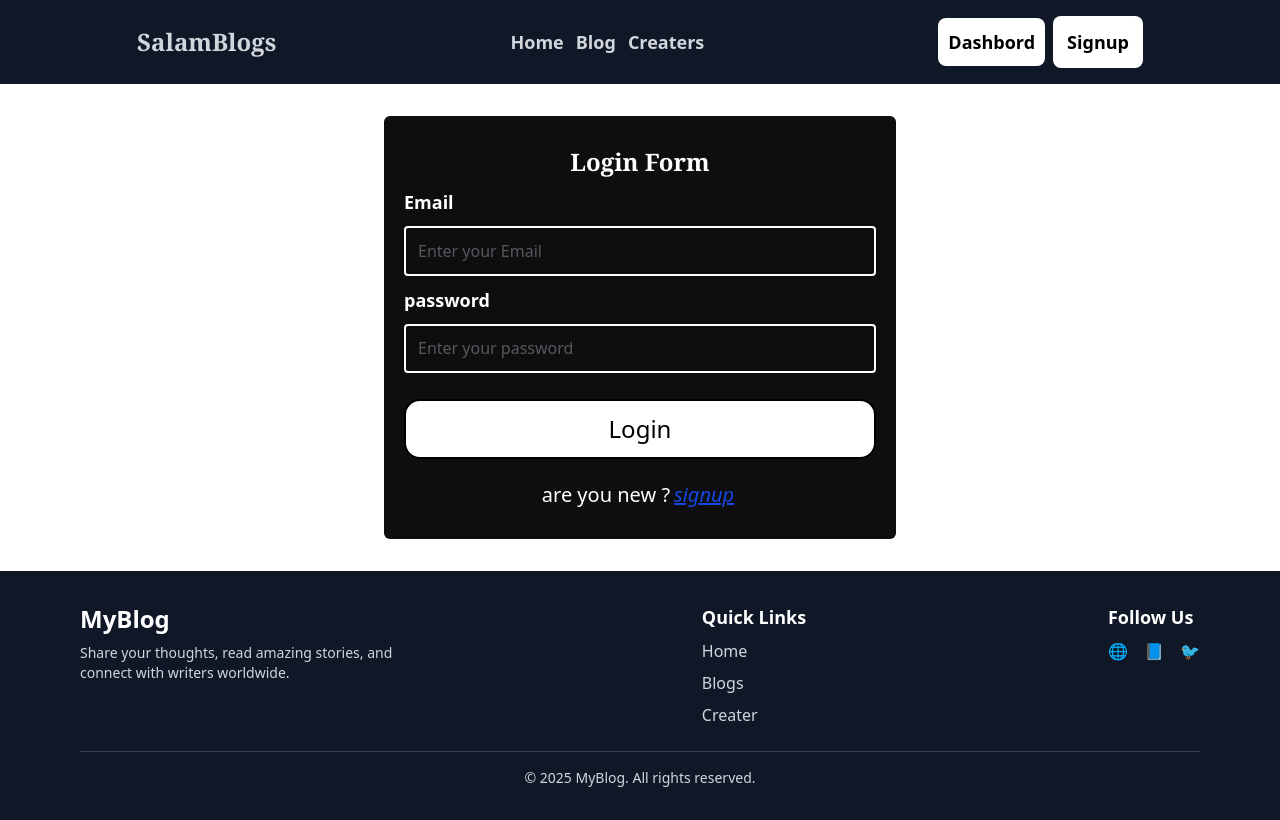
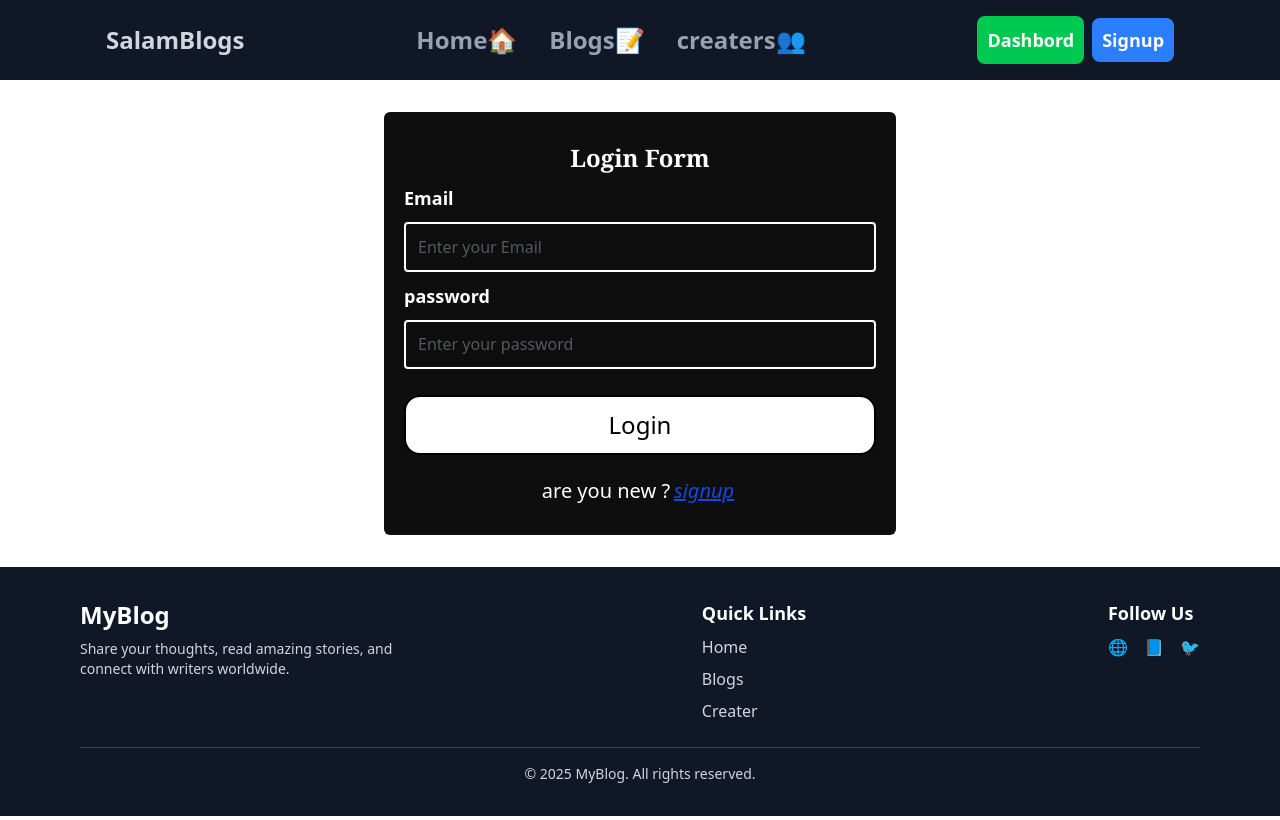
Before and after one commit to salamkhn/blog-client, a React (Vite) app: page /login in a window 1280 px wide. Built offline with nearby package versions, Linux system fonts and the light colour scheme; no server answers.

Commit message:
header and footer edit and singlePage fixing

```diff
--- a/src/components/Dashbode.jsx
+++ b/src/components/Dashbode.jsx
@@ -6,6 +6,7 @@ import { NavLink } from 'react-router-dom'
 import { useContext } from 'react'
 import Blogcontext from './context/createContext'
 import { useNavigate } from 'react-router-dom'
+import toast from 'react-hot-toast'
 
 const Dashbord = () => {
   const [userSpecifiedBlogs, setuserSpecifiedBlogs] = useState([])
@@ -46,15 +47,31 @@ const Dashbord = () => {
   }, [])
 
 
+  //handle clicked btn
+  const deleteHandle = async (id) => {
+    console.log("this id fetched-for deleting btn :", id)
+    try {
+      const { data } = await axios.delete(`http://localhost:3333/api/blog/deleteblog/${id}`,
+        { withCredentials: true }
+
+      )
+      console.log("dara form delete Blog :", data)
+      setuserSpecifiedBlogs(pre => pre.filter(blog => blog._id !== id))
+      toast.success('🗑️ blog deleted successfully')
+
+    } catch (err) {
+      console.log("error in handleDelete btn :", err)
+    }
+  }
   return (<>
-    <div className='w-screen h-screen flex'>
+    <div className=' flex'>
 
       {/* left side */}
 
       <div>
         {
           filteredCreater?.map((filtercreater, index) => {
-            return <div className='hidden md:block bg-gray-400 min-w-[20rem] h-auto py-3.5 mb-2   flex flex-col px-4     py-3.5  gap-3 space-y-5'>
+            return <div key={filtercreater._id || index} className='hidden md:block bg-gray-400 min-w-[20rem] h-auto py-3.5 mb-2   flex flex-col px-4     py-3.5  gap-3 space-y-5'>
               <div className='flex flex-row justify-center items-center'>
                 <figure className='w-40 h-40 rounded-full overflow-hidden'>
                   <img style={{ boxShadow: " rgba(50, 50, 93, 0.25) 0px 13px 27px -5px, rgba(0, 0, 0, 0.3) 0px 8px 16px -8px" }} className='w-full h-full object-cover' src={filtercreater.userprofile} alt="image-loading" />
@@ -83,31 +100,38 @@ const Dashbord = () => {
 
       {/* reght side */}
       <div>
-        <div className="grid grid-cols-1 sm:grid-cols-2 lg:grid-cols-4 gap-6 my-14 mx-6">
+        <div className="grid grid-cols-1  lg:grid-cols-3 gap-6 py-14 mx-6 h-auto">
           {userSpecifiedBlogs?.map((blog, index) => {
-            return (<> <NavLink key={blog._id || index} to={`/blogdetail/${blog._id}`}
-
+            console.log("blog_id-checking =:>", blog._id)
+            return (<> <div key={blog._id || index}
               className="bg-[#101828] text-white rounded-lg shadow-lg overflow-hidden transform hover:scale-105 hover:shadow-2xl transition duration-300 flex flex-col"
             >
               {/* Image */}
-              <div className="w-full h-56 overflow-hidden">
+              <NavLink to={`/blogdetail/${blog._id}`} className="w-full h-56 overflow-hidden">
+
                 <img
                   src={blog.image}
                   alt="blog_image"
                   className="w-full h-full object-cover hover:opacity-70 transition duration-300"
                 />
-              </div>
+              </NavLink>
+
 
               {/* Content */}
               <div className="p-5 flex flex-col gap-3">
                 <h2 className="text-xl font-bold font-serif">
                   {blog.title}
                 </h2>
-                <span className="text-sm text-gray-300 bg-gray-700 px-3 py-1 rounded-full w-fit">
-                  {blog.category}
-                </span>
+                <div className='flex flex-row justify-between'>
+                  <span className="text-sm text-gray-300 bg-gray-700 px-3 pt-2 rounded-full w-fit">
+                    {blog.category}
+                  </span>
+
+                  <button onClick={() => deleteHandle(blog._id)} className='bg-red-500 py-1.5 px-1.5 rounded-sm hover:rounded:lg cursor-pointer'>Delete</button>
+                </div>
               </div>
-            </NavLink>
+            </div>
+
             </>);
           })}
         </div>
--- a/src/components/DashbordComponents/CreateBlog.jsx
+++ b/src/components/DashbordComponents/CreateBlog.jsx
@@ -25,6 +25,10 @@ export const CreateBlog = () => {
 
   const handlecreateBlog = async (e) => {
     e.preventDefault()
+    if (!blog.image) {
+      toast.error("⚠️Please provide an image before posting blog")
+      return
+    }
     try {
       //working with formData() so that we can  save files
       const formdata = new FormData();
@@ -44,10 +48,21 @@ export const CreateBlog = () => {
 
       //showing response in toastx
       toast.success(data.message)
+      // setting field's to empty
+      setblog({
+        category: "education",
+        content: "",
+        image: "",
+        title: ""
+      })
+      navigate("/dashbord")
 
     } catch (err) {
       toast.error(err.response.data.message)
     }
+
+
+
   }
 
   //categories Array
--- a/src/components/Header.jsx
+++ b/src/components/Header.jsx
@@ -24,34 +24,58 @@ const Header = () => {
   const token = localStorage.getItem("jwt");
   console.log("token in header :", token)
   return (<>
-    <header className='bg-[#101828] py-4 px-5 text-gray-300 flex flex-row justify-between md:justify-around'>
+    <header className='sticky top-0 z-50 bg-[#101828] py-4 px-5 text-gray-300 flex flex-row justify-between md:justify-around'>
 
       <div className='flex flex-row items-center justify-center'>
-        <h1 className='text-2xl font-bold font-serif'>SalamBlogs</h1>
+        <h1 className='text-xl sm:text-2xl font-bold'>SalamBlogs</h1>
       </div>
 
       {/* menu for md aur us sa uper wali fields ka andar  */}
-      <ul className='hidden  md:flex flex-row text gap-3 items-center justify-center justify-between'>
-        <li><a className='font-semibold text-lg' href="/">Home</a></li>
-        <li><a className='font-semibold text-lg' href="/blogs">Blog</a></li>
-        <li><a className='font-semibold text-lg' href="/creaters">Creaters</a></li>
+      <ul className='hidden   md:flex flex-row text gap-8 items-center justify-center justify-between'>
+        <li><NavLink to={"/"} className={({ isActive }) =>
+          isActive ?
+            "font-semibold text-2xl font-extrabold text-indigo-400 hover:text-blue-300 transition duration-200 " :
+            "font-semibold text-2xl font-extrabold text-gray-400"
+        } >Home🏠</NavLink></li>
+        <li><NavLink to={"/blogs"} className={({ isActive }) =>
+          isActive ?
+            "font-semibold text-2xl font-extrabold text-indigo-400 hover:text-blue-300 transition duration-200 " :
+            "font-semibold text-2xl font-extrabold text-gray-400"
+        } >Blogs📝</NavLink></li>
+
+        <li><NavLink to={"/creaters"} className={({ isActive }) =>
+          isActive ?
+            "font-semibold text-2xl font-extrabold text-indigo-400 hover:text-blue-300 transition duration-200 " :
+            "font-semibold text-2xl font-extrabold text-gray-400"
+        } >creaters👥</NavLink></li>
       </ul>
-
-
       <div className='flex flex-row gap-2 items-center justify-center'>
-        <button onClick={handledashbord} className="bg-white text-black cursor-pointer rounded-lg hover:bg-black hover:bg-gray-200 transition duration-300  py-2.5 px-2.5 font-semibold text-lg">Dashbord</button>
+        <button onClick={handledashbord} className="bg-green-500 text-white hover:bg-green-600 text-black cursor-pointer rounded-lg hover:bg-black hover:bg-gray-200 transition duration-300  py-2.5 px-2.5 font-semibold text-md md:text-lg">Dashbord</button>
         {
-          token ? <button onClick={clearToken} className='bg-white text-black cursor-pointer rounded-lg hover:bg-black hover:bg-gray-200 transition duration-300  py-2.5 px-2.5 font-semibold text-lg'>Logout</button>
-            : <NavLink to="/signup" className='bg-white text-black cursor-pointer rounded-lg hover:bg-black hover:bg-gray-200 transition duration-300  py-3 px-3.5 font-semibold text-lg'>Signup</NavLink >
+          token ? <button onClick={clearToken} className='bg-red-500 hover:bg-red-600 text-white  cursor-pointer rounded-md transition transition duration-300 duration-300  py-2.5 px-2.5 font-semibold  text-md md:text-lg'>Logout</button>
+            : <NavLink to="/signup" className='bg-blue-500 text-white hover:bg-blue-600 cursor-pointer rounded-lg  transition duration-300 py-1.5  md:py-2 md:px-2.5   font-semibold text-lg'>Signup</NavLink >
         }
       </div>
       {/*menu for md sa nicha wali fields ka andar  */}
     </header>
-    <div className='md:hidden flex flex-row justify-around fixed bg-gray-400 bottom-0 left-0 m-auto w-full z-20 text gap-3 items-center justify-center justify-between'>
+    <div className='md:hidden flex flex-row justify-around fixed bg-[#101828] bottom-0 left-0 m-auto w-full z-20 text gap-3 items-center justify-center justify-between'>
       <ul className='flex justify-around w-full flex-row gap-3 py-6' >
-        <li className='border border-white bg-white  py-2  px-3 rounded-md text-black hover:bg-gray-400 hover:text-shadow-indigo-100'><a className='font-semibold text-lg' href="">Home</a></li>
-        <li className='border border-white bg-white  py-2  px-3 rounded-md text-black hover:bg-gray-400 hover:text-shadow-indigo-100'><a className='font-semibold text-lg' href="">Blog</a></li>
-        <li className='border border-white bg-white  py-2  px-3 rounded-md text-black hover:bg-gray-400 hover:text-shadow-indigo-100'><a className='font-semibold text-lg' href="">Creaters</a></li>
+        <li><NavLink to={"/"} className={({ isActive }) =>
+          isActive ?
+            "font-semibold text-2xl font-extrabold text-indigo-400 hover:text-blue-300 transition duration-200 " :
+            "font-semibold text-2xl font-extrabold text-gray-400"
+        } >Home🏠</NavLink></li>
+        <li><NavLink to={"/blogs"} className={({ isActive }) =>
+          isActive ?
+            "font-semibold text-2xl font-extrabold text-indigo-400 hover:text-blue-300 transition duration-200 " :
+            "font-semibold text-2xl font-extrabold text-gray-400"
+        } >Blogs📝</NavLink></li>
+
+        <li><NavLink to={"/creaters"} className={({ isActive }) =>
+          isActive ?
+            "font-semibold text-2xl font-extrabold text-indigo-400 hover:text-blue-300 transition duration-200 " :
+            "font-semibold text-2xl font-extrabold text-gray-400"
+        } >creaters👥</NavLink></li>
       </ul>
     </div>
   </>)
--- a/src/components/Layout.jsx/Footer.jsx
+++ b/src/components/Layout.jsx/Footer.jsx
@@ -14,8 +14,8 @@ const Footer = () => {
 
           {/* Logo + About */}
           <div className="text-center md:text-left">
-            <h1 className="text-2xl font-bold text-white">MyBlog</h1>
-            <p className="text-sm mt-2 max-w-xs">
+            <h1 className="text-2xl md:3xl font-bold text-white">MyBlog</h1>
+            <p className="text-sm sm:text-md mt-2 max-w-xs">
               Share your thoughts, read amazing stories, and connect with writers worldwide.
             </p>
           </div>
--- a/src/components/SingePAgeBlog.jsx
+++ b/src/components/SingePAgeBlog.jsx
@@ -32,7 +32,7 @@ const SingePageBlog = () => {
       {
         filteredData?.map((blogDetail, index) => {
           return (
-            <div className="mt-4 py-10 px-6">
+            <div key={blogDetail._id || index} className="mt-4 py-10 px-6">
               {filteredData?.map((blogDetail) => (
                 <div
                   key={blogDetail._id} // unique key (avoid index)
```
Also changed, not shown: src/index.css (line endings or trailing spaces).
